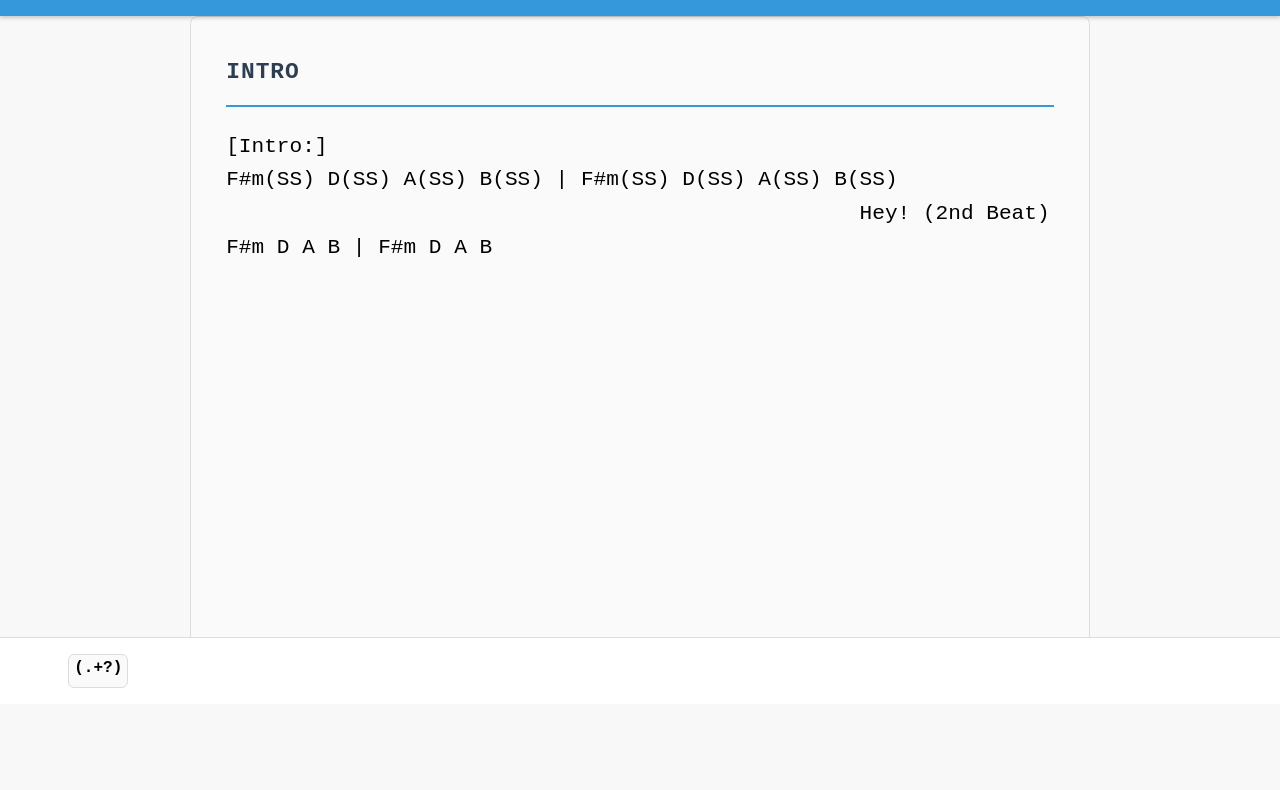
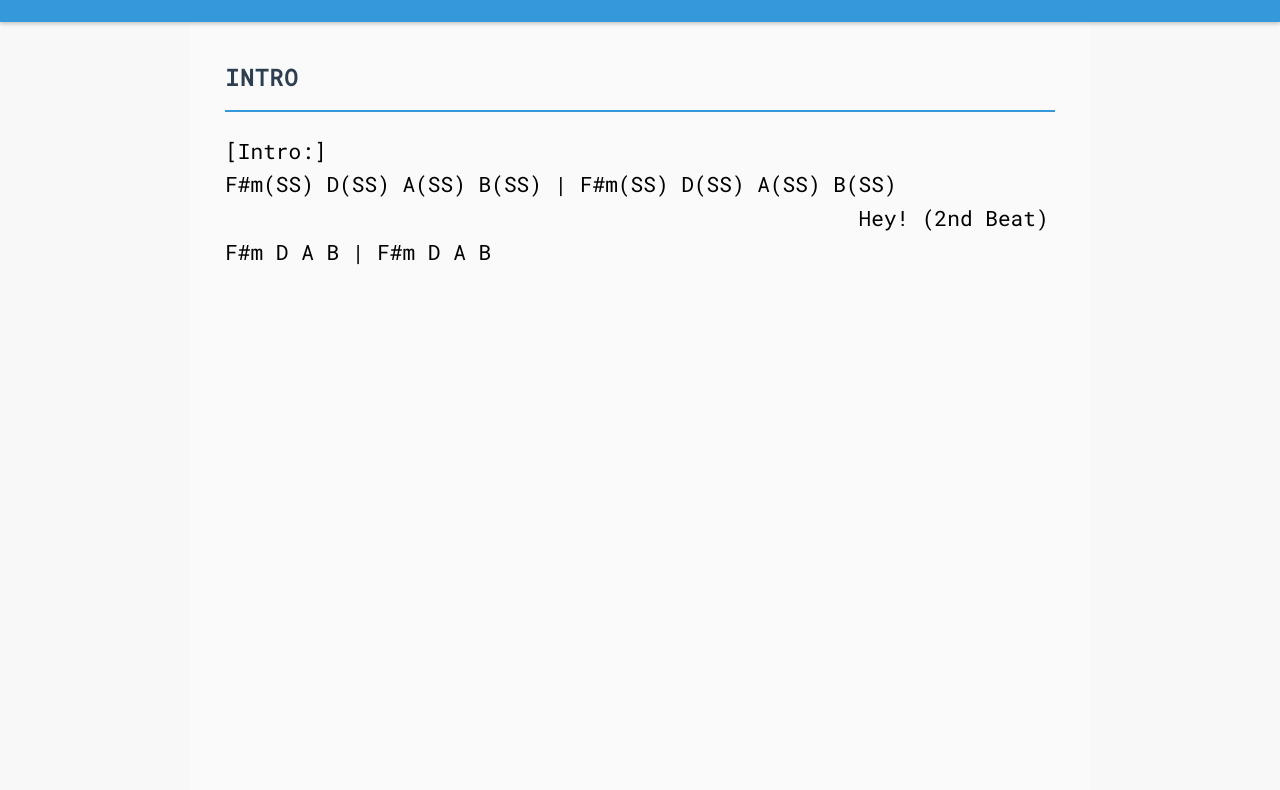
Before and after one commit to DrDiamondJK/hootenanny, a plain HTML site: page 867-5309 Jenny 20250302.html in a window 1280 px wide. Shown: the part 96-886 px from the top of the page. Before the commit the page ends 800 px from the top, so only its background shows below. Drawn offline with Linux system fonts and the light colour scheme.

Commit message:
Add files via upload

```diff
--- a/867-5309 Jenny 20250302.html
+++ b/867-5309 Jenny 20250302.html
@@ -4,15 +4,16 @@
   <meta charset="UTF-8">
   <meta name="viewport" content="width=device-width, initial-scale=1.0">
   <title>867-5309 Jenny 20250302</title>
+  <link href="https://fonts.googleapis.com/css2?family=Roboto+Mono&display=swap" rel="stylesheet">
   <style>
-    body {
+    html, body {
       margin: 0;
-      font-family: 'Courier New', monospace;
+      padding: 0;
+      height: 100%;
+      font-family: 'Roboto Mono', monospace;
       background: #f8f8f8;
-      display: flex;
-      flex-direction: column;
-      height: 100vh;
     }
+
     header {
       background-color: #3498db;
       color: white;
@@ -23,27 +24,30 @@
       z-index: 1000;
       box-shadow: 0 2px 4px rgba(0,0,0,0.2);
     }
+
     main {
-      flex: 1;
+      height: 100vh;
       overflow-y: scroll;
       scroll-snap-type: y mandatory;
-      scroll-padding-top: 4em;
+      scroll-padding-top: 5em;
     }
+
     .chart {
       max-width: 900px;
       margin: 0 auto;
     }
+
     .song-block {
-      margin-bottom: 2em;
+      scroll-snap-align: start;
+      min-height: 100vh;
+      box-sizing: border-box;
       padding: 2em;
-      border: 1px solid #ddd;
-      border-radius: 8px;
       background: #fafafa;
+      border-bottom: 1px solid #ccc;
       line-height: 1.8;
       font-size: 1.1em;
-      min-height: 90vh;
-      scroll-snap-align: start;
     }
+
     .block-label {
       font-size: 1.3em;
       font-weight: bold;
@@ -54,6 +58,7 @@
       border-bottom: 2px solid #3498db;
       padding-bottom: 0.5em;
     }
+
     pre {
       margin: 0;
       white-space: pre-wrap;
@@ -61,6 +66,7 @@
       font-size: 1.2em;
       line-height: 1.6;
     }
+
     .chords {
       display: grid;
       grid-template-columns: repeat(auto-fill, minmax(150px, 1fr));
@@ -70,6 +76,7 @@
       background: white;
       border-top: 1px solid #ddd;
     }
+
     .chord-block {
       text-align: center;
       padding: 0.3em;
@@ -77,6 +84,7 @@
       border-radius: 6px;
       background: #fafafa;
     }
+
     .chord-block img {
       height: 160px;
       width: auto;
@@ -86,6 +94,7 @@
       border: 1px solid #eee;
       border-radius: 4px;
     }
+
     .return-button {
       display: inline-block;
       padding: 0.75em 1.5em;
@@ -97,6 +106,7 @@
       margin: 3em auto 2em;
       text-align: center;
     }
+
     .return-button:hover {
       background-color: #2980b9;
     }
```
